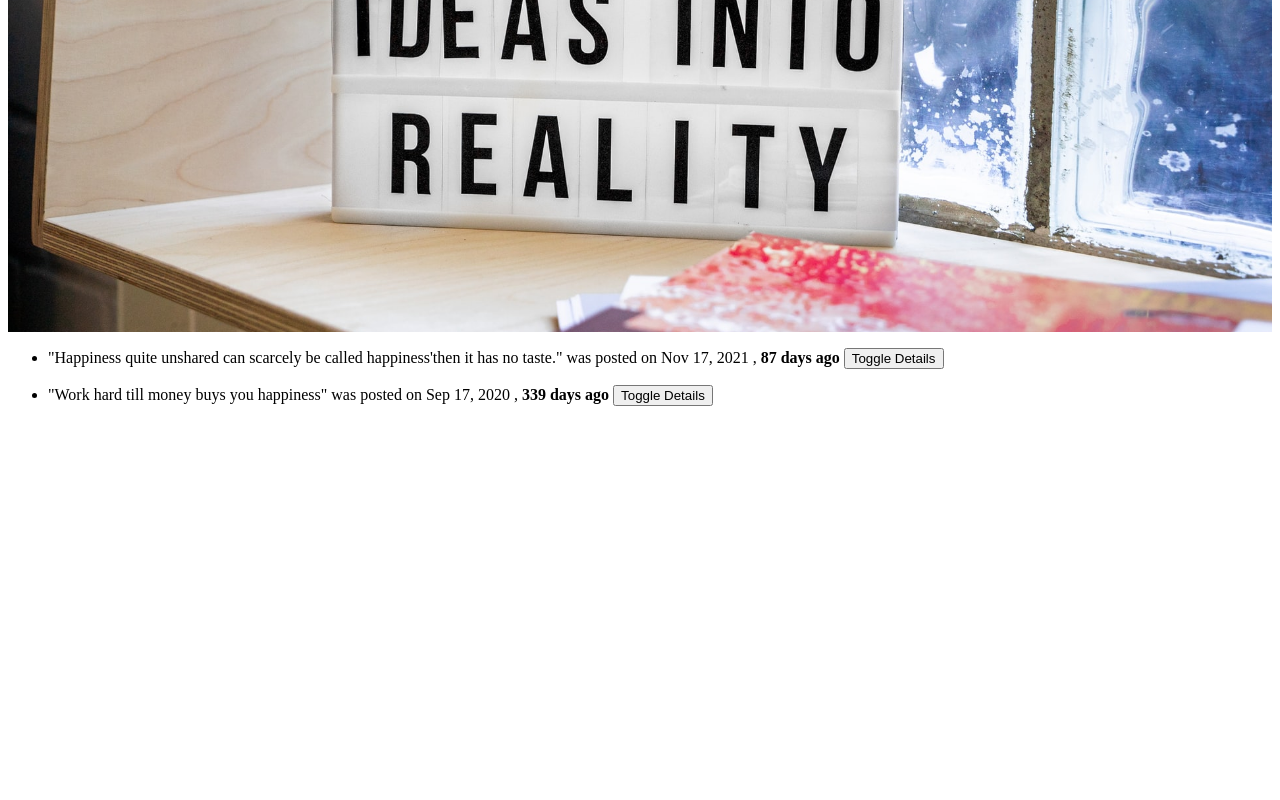
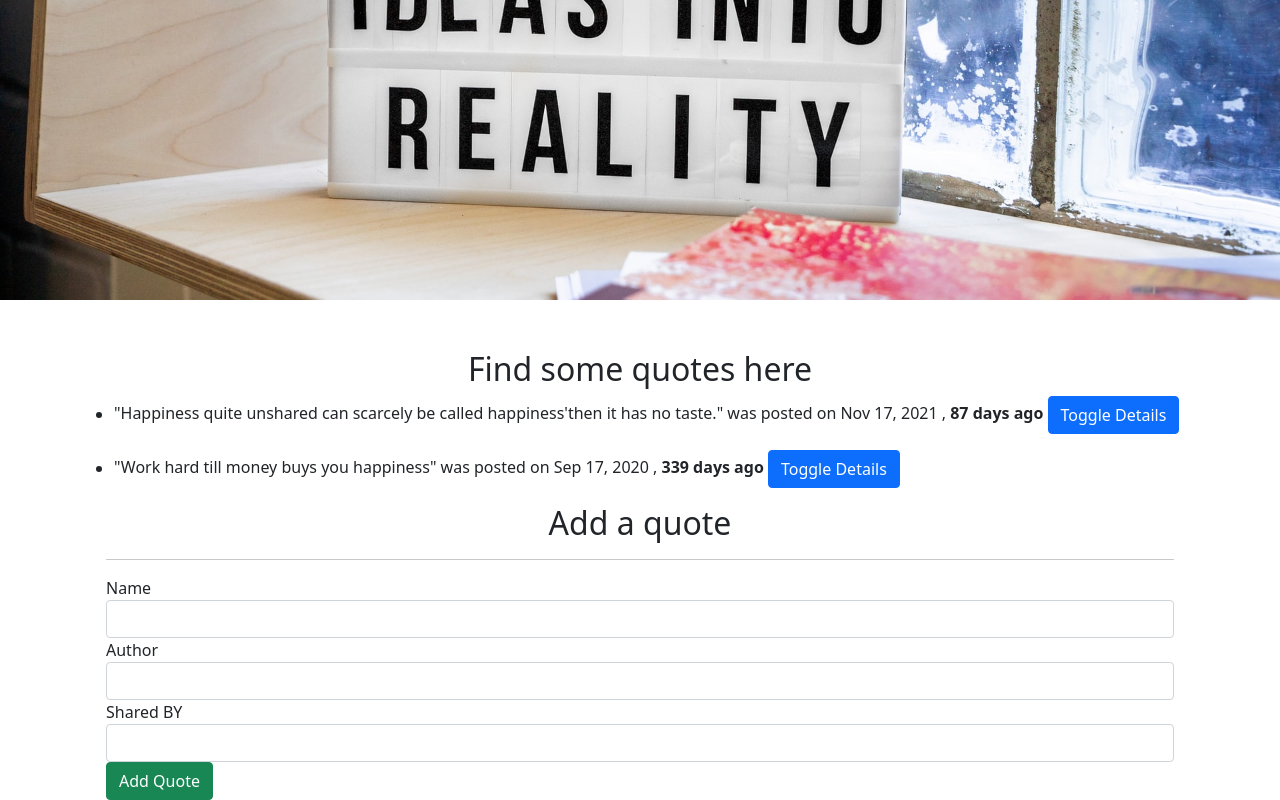
Before and after one commit to alexkarumbi/quotes-IP, an Angular app: page / in a window 1280 px wide. Shown: the part 400-1200 px from the top of the page. Before the commit the page ends 822 px from the top, so only its background shows below. Built offline with nearby package versions, Linux system fonts and the light colour scheme.

Commit message:
Add form

```diff
--- a/package.json
+++ b/package.json
@@ -18,6 +18,8 @@
     "@angular/platform-browser": "~12.2.0",
     "@angular/platform-browser-dynamic": "~12.2.0",
     "@angular/router": "~12.2.0",
+    "bootstrap": "^5.1.0",
+    "popper": "^1.0.1",
     "rxjs": "~6.6.0",
     "tslib": "^2.3.0",
     "zone.js": "~0.11.4"
--- /dev/null
+++ b/src/app/quote-form/quote-form.component.html
@@ -0,0 +1,36 @@
+<div class="container-fluid">
+    <h2 class="text-center">Add a quote </h2>
+    <hr>
+
+    <form (ngSubmit)='submitQuote()' #quoteForm ='ngForm'>
+        <div class="form-group">
+
+            <label for="name">Name</label>
+            <input type="text" required class="form-control" id="name" [(ngModel)]="newQuote.name" name="name" #name ='ngModel'>
+            <div [hidden] ="name.valid || name.pristine " class="alert alert-danger ">
+                <p>Name is required</p>
+            </div>
+             {{newQuote.name}}
+            </div>
+        <div class="form-group">
+
+            <label for="author">Author</label>
+            <input type="text" class="form-control" id="author" required [(ngModel)]="newQuote.author" name="author" #author='ngModel'>
+            <div [hidden] ="name.valid || name.pristine " class="alert alert-danger ">
+                <p>Author is required</p>
+            </div>
+            {{newQuote.author}}
+
+        </div>
+        <div class="form-group">
+            <label for="fan">Shared BY</label>
+            <input type='text' class="form-control" id="fan" required [(ngModel)]="newQuote.fan" name="fan" #fan='ngModel'>
+            <div [hidden] ="name.valid || name.pristine " class="alert alert-danger ">
+                <p>Shared By is required</p>
+            </div>
+            {{newQuote.fan}}
+
+        </div>
+        <button type="submit"class="btn btn-success">Add Quote</button>
+    </form>
+  </div>
--- /dev/null
+++ b/src/app/quote-form/quote-form.component.ts
@@ -0,0 +1,20 @@
+import { Component, OnInit,Output,EventEmitter } from '@angular/core';
+import {Quote} from '../quote'
+@Component({
+  selector: 'app-quote-form',
+  templateUrl: './quote-form.component.html',
+  styleUrls: ['./quote-form.component.css']
+})
+export class QuoteFormComponent implements OnInit {
+   newQuote = new Quote (0,"","","",0,0,new Date());
+   @Output() addQuote =new EventEmitter<Quote>();
+
+   submitQuote(){
+     this.addQuote.emit(this.newQuote);
+   }
+  constructor() { }
+
+  ngOnInit(): void {
+  }
+
+}
--- a/src/app/quote/quote.component.css
+++ b/src/app/quote/quote.component.css
@@ -16,3 +16,6 @@ p{
     text-align: center;
     font-size: 2em;
 }
+.container{
+    margin-top: 50px;
+}
--- a/src/app/quote/quote.component.html
+++ b/src/app/quote/quote.component.html
@@ -4,8 +4,10 @@
 </div>
 
 <div class="container">
+    <h2 style="text-align: center;">Find some quotes here</h2>
  <div class="row">
  <div *ngFor='let quotes of quotes ;let i = index'>
+
      <ul>
          <li>
              "{{quotes.name}}" was posted on {{quotes.notedDate|date}} , <strong>{{quotes.notedDate|dateCount}} days ago </strong>
@@ -16,5 +18,6 @@
          </li>
      </ul>
  </div>
+ <app-quote-form></app-quote-form>
  </div>
 </div>
--- a/src/styles.css
+++ b/src/styles.css
@@ -1 +1 @@
-/* You can add global styles to this file, and also import other style files */
+@import "~bootstrap/dist/css/bootstrap.css"
```
Also changed, not shown: src/app/app.module.ts (+6 -2 lines), src/app/quote-form/quote-form.component.css (added), 2 other files (tests, documents, lock files or other folders).
